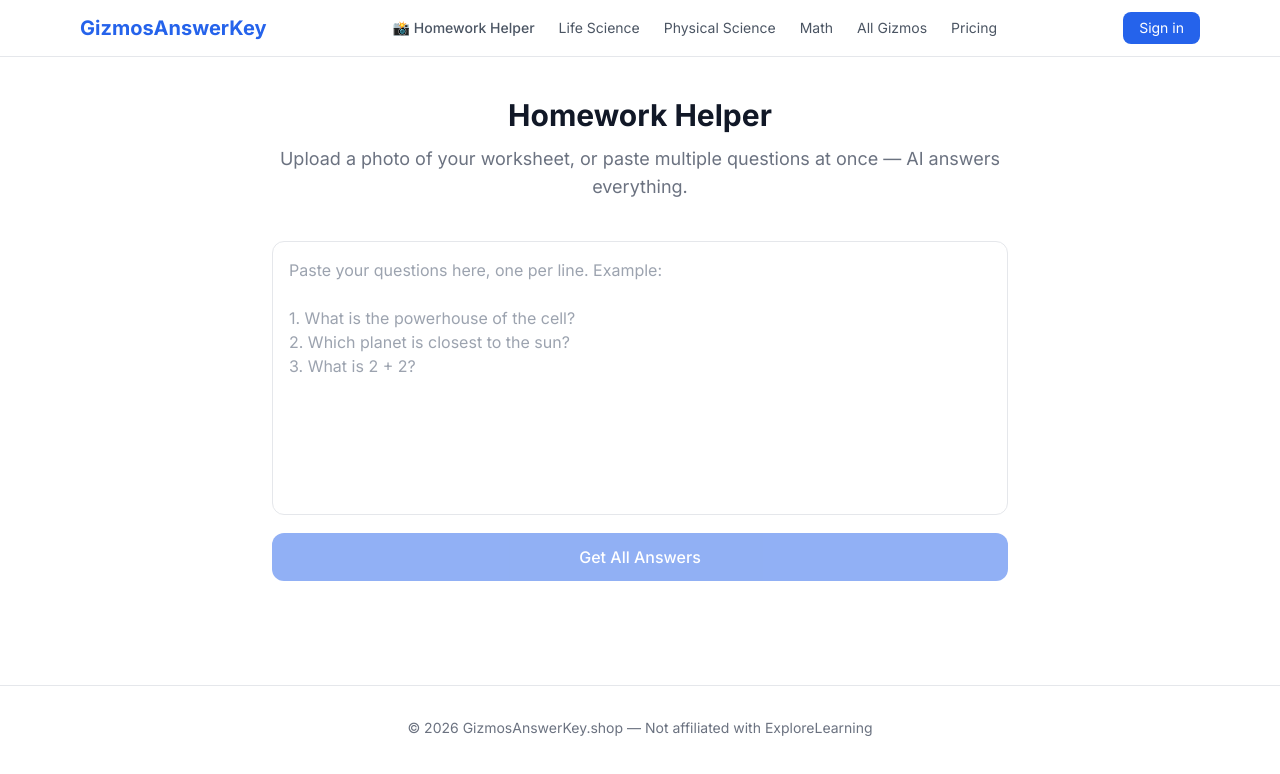
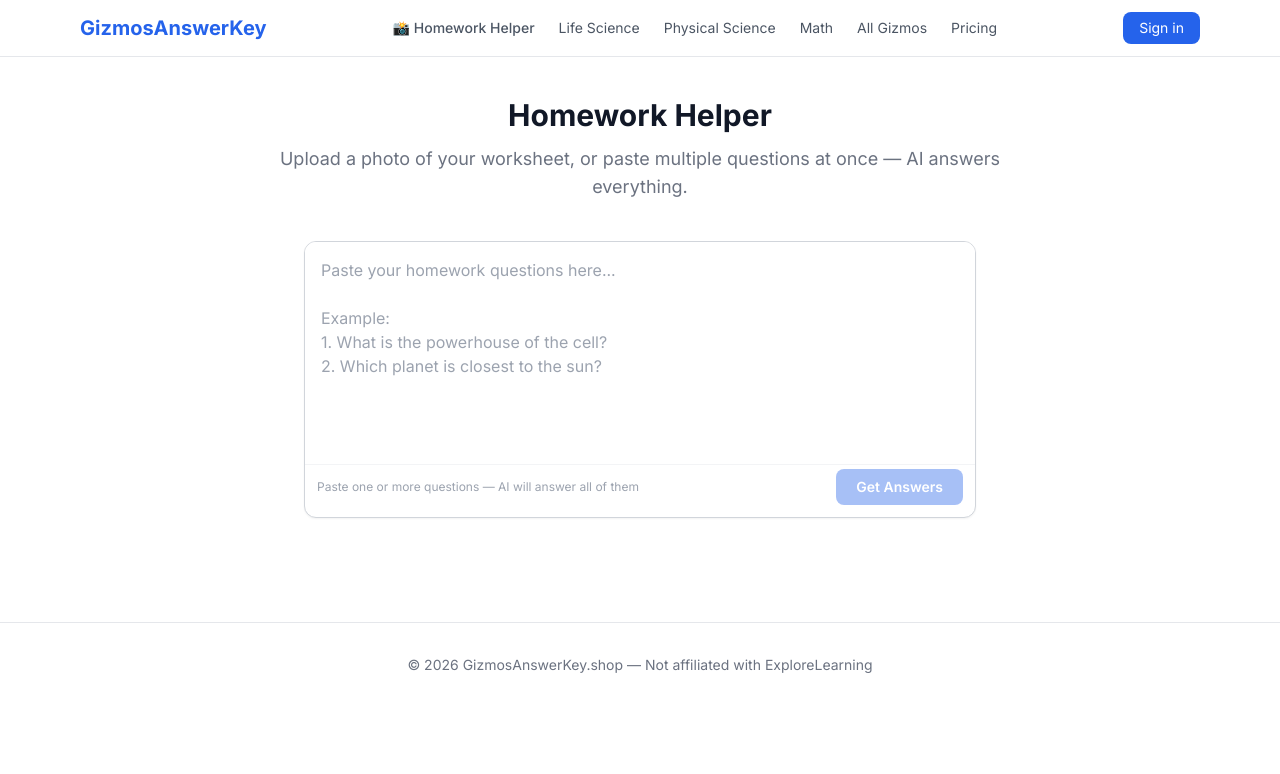
Before and after one commit to ti-kiu/gizmos-answer-key, a Next.js app: page /homework in a window 1280 px wide. Shown: the top 774 px of the page. Built offline with nearby package versions, Linux system fonts and the light colour scheme.

Commit message:
Redesign homework input as unified search-style box

```diff
--- a/src/app/homework/HomeworkClient.tsx
+++ b/src/app/homework/HomeworkClient.tsx
@@ -29,7 +29,8 @@
     checkSub()
   }, [])
 
-  const handleTextSubmit = async () => {
+  const handleSubmit = async (e: React.FormEvent) => {
+    e.preventDefault()
     if (!questions.trim()) return
     setLoading(true)
     setResult('')
@@ -62,21 +63,28 @@
   }
 
   return (
-    <div>
+    <div className="max-w-2xl mx-auto">
+      <form onSubmit={handleSubmit}>
+        <div className="border border-gray-300 rounded-xl focus-within:ring-2 focus-within:ring-blue-500 overflow-hidden bg-white shadow-sm">
           <textarea
             value={questions}
             onChange={e => setQuestions(e.target.value)}
-        placeholder={`Paste your questions here, one per line. Example:\n\n1. What is the powerhouse of the cell?\n2. Which planet is closest to the sun?\n3. What is 2 + 2?`}
-        rows={10}
-        className="w-full border rounded-xl p-4 text-gray-800 resize-none focus:outline-none focus:ring-2 focus:ring-blue-300"
+            placeholder={"Paste your homework questions here...\n\nExample:\n1. What is the powerhouse of the cell?\n2. Which planet is closest to the sun?"}
+            rows={8}
+            className="w-full px-4 pt-4 pb-2 text-base text-gray-800 resize-none focus:outline-none"
           />
+          <div className="flex items-center justify-between px-3 pb-3 pt-1 border-t border-gray-100">
+            <span className="text-xs text-gray-400">Paste one or more questions — AI will answer all of them</span>
             <button
-        onClick={handleTextSubmit}
+              type="submit"
               disabled={loading || !questions.trim()}
-        className="mt-3 w-full bg-blue-600 text-white py-3 rounded-xl font-medium hover:bg-blue-700 disabled:opacity-50 transition-colors"
+              className="bg-blue-600 text-white px-5 py-2 rounded-lg text-sm font-semibold hover:bg-blue-700 disabled:opacity-40 transition-colors"
             >
-        {loading ? 'Generating answers...' : 'Get All Answers'}
+              {loading ? 'Answering...' : 'Get Answers'}
             </button>
+          </div>
+        </div>
+      </form>
 
       {error && <p className="text-red-500 text-sm mt-4">{error}</p>}
 
```
Lines whose indentation alone changed are shown as unchanged.
